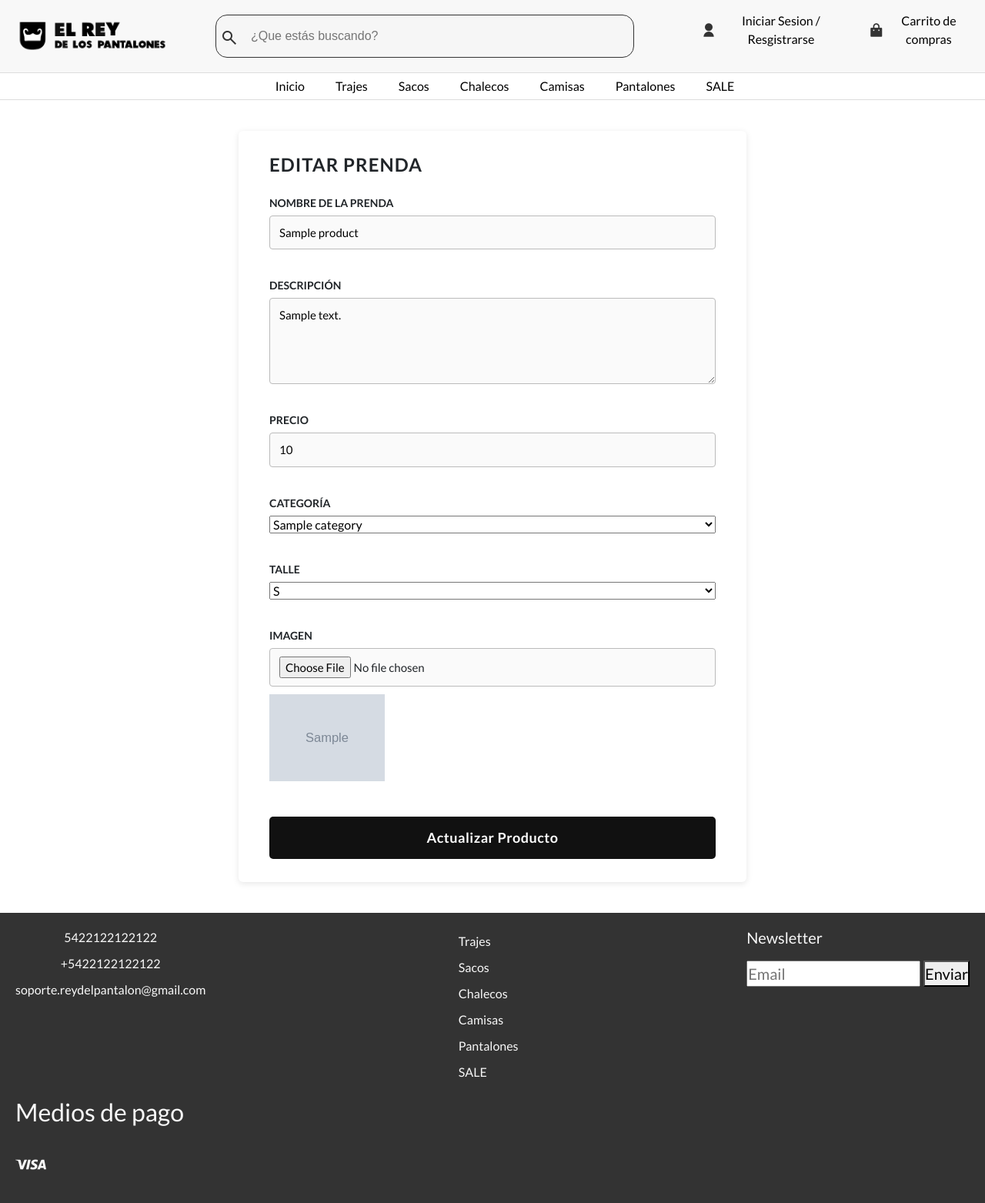
After one commit to DanielAldave/DPFS_Daniel_Aldave, a Node server app: page /producto/editar/1 in a window 1280 px wide. The commit adds this page. Shown: the whole page at 77% size. Run offline with Node 20, Linux system fonts and the light colour scheme; tables that the repository leaves empty hold one stand-in row (values such as "Sample post"); grey boxes marked "Sample" are stand-in pictures; some libraries are stand-ins or nearby versions.

Commit message:
falta react

```diff
--- a/app.js
+++ b/app.js
@@ -2,6 +2,16 @@ const express = require('express')
 const app = express()
 const port = 3000
 const path = require('path')
+const methordOverride = require('method-override')
+const session = require('express-session')
+
+const corse = require('cors')
+
+app.use(corse())
+
+app.use(express.urlencoded({ extended: false })) // Para manejar datos de formularios
+app.use(express.json()) // Para manejar datos JSON
+app.use(methordOverride('_method')) // Para manejar métodos PUT y DELETE en formularios
 
 // Configuración de EJS
 app.set('view engine', 'ejs');
@@ -18,12 +28,18 @@ app.get('/addProduct', (req, res) => {
     res.send('Aqui va el form')
   })
 
-app.get('/login', (req, res) => {
-    res.render('login')
+
+app.get('/detail', (req, res) => {
+  res.render('detail', {
+    title: 'Detalle del Producto',
+    product: {
+      id: 1,
+      name: 'Producto Ejemplo',
+      description: 'Descripción del producto de ejemplo',
+      price: 100,
+      image: 'imagen-ejemplo.jpg'
+    }
   })
-
-app.get('/producto', (req, res) => {
-  res.render('producto')
 })
 
 app.get('/carrito', (req, res) => {
@@ -39,11 +55,9 @@ app.get('/login', (req, res) => {
 })
 
 
+
 // static files
 app.use(express.static(path.join(__dirname, 'public')))
-
-const indexRoutes = require('./routes/home.routes.js')
-app.use('/', indexRoutes)
 
 const productoRoutes = require('./routes/producto.routes.js')
 app.use('/producto', productoRoutes)
--- a/controllers/products.controllers.js
+++ b/controllers/products.controllers.js
@@ -2,14 +2,14 @@ const fs = require('fs');
 //const path = require('path');
 const db = require('../database/models');
 const { uploadProd } = require('../middlewares/multer');
-//const { validationResult } = require('express-validator');
+const { validationResult } = require('express-validator');
 
 
 module.exports = {
-    getProduct:async (req, res,) => {
+    getProduct: async (req, res,) => {
         try {
             const product = await db.Product.findByPk(req.params.id);
-            res.render('producto.ejs', {product});
+            res.render('producto.ejs', { product });
 
         } catch (error) {
             console.log(error);
@@ -19,7 +19,11 @@ module.exports = {
     create: async (req, res) => {
         try {
             const categories = await db.Category.findAll();
-            res.render('nuevoProducto.ejs', {categories});
+            res.render('nuevoProducto.ejs', {
+                categories,
+                old: {},
+                errors: {}
+            });
         } catch (error) {
             console.log(error);
         }
@@ -28,39 +32,107 @@ module.exports = {
         try {
             const categories = await db.Category.findAll();
             const resultValidator = validationResult(req);
-            // Validar que todos los campos requeridos estén presentes
-            if(resultValidator.isEmpty()){
+            if (resultValidator.isEmpty()) {
                 let newProduct = {
+                    name: req.body.name,
+                    description: req.body.description,
+                    price: parseInt(req.body.price, 10),
+                    category_id: req.body.category,
+                    image: req.file?.filename || "img_default.jpg"
+                };
+                await db.Product.create(newProduct);
+                res.redirect("/");
+            } else {
+                return res.render('nuevoProducto.ejs', {
+                    errors: resultValidator.mapped(),
+                    old: req.body,
+                    categories
+                });
+            }
+        } catch (error) {
+            console.error(error);
+            res.status(500).send('Error al crear el producto');
+        }
+    },
+    edit: async (req, res) => {
+        try {
+            const product = await db.Product.findByPk(req.params.id);
+            const categories = await db.Category.findAll();
+            res.render('editarProducto.ejs', {
+                product,
+                categories,
+                errors: {},
+                old: product
+            });
+        } catch (error) {
+            console.log(error);
+            res.status(500).send('Error al cargar el formulario de edición');
+        }
+    },
+
+    updateProduct: async (req, res) => {
+        try {
+            const resultValidator = validationResult(req);
+            const categories = await db.Category.findAll();
+            if (resultValidator.isEmpty()) {
+                await db.Product.update({
                     name: req.body.name,
                     description: req.body.description,
                     price: req.body.price,
                     category_id: req.body.category,
-                    image: req.file?.filename || "imagen default.png"
-                };
-                await db.Product.create(newProduct);
-
-                res.redirect("/");
-
-            } else{
-                return res.render('producto/create',{
+                    talle: req.body.talle,
+                    image: req.file?.filename || req.body.oldImage // Usa la imagen anterior si no se sube una nueva
+                }, {
+                    where: { id: req.params.id }
+                });
+                res.redirect('/'); // O a la vista de detalle
+            } else {
+                const product = await db.Product.findByPk(req.params.id);
+                res.render('editarProducto.ejs', {
+                    product,
+                    categories,
                     errors: resultValidator.mapped(),
-                    old: req.body, categories, files
+                    old: req.body
                 });
             }
-
-            // Crear el producto en la base de datos
-            await db.Product.create({
-                name,
-                price,
-                description,
-                categoryId,
-                image
-            });
-
-            res.redirect('/'); // Redirigir a la página principal o donde desees
         } catch (error) {
             console.error(error);
-            res.status(500).send('Error al crear el producto');
+            res.status(500).send('Error al editar el producto');
+        }
+    },
+
+
+// Eliminar un producto
+    destroy: async (req, res) => { // metodo para eliminar el producto
+        //OPCIONAL
+        //let modelToDelete = await db.Product.findByPk(req.params.id);
+        //if (modelToDelete.image != "img_default.png") {
+        //    const path = require('path');
+        //    fs.unlinkSync(path.join(__dirname, '../public/img/products/', modelToDelete.image));
+        //}
+        try {
+            const modelDelete = await db.Product.destroy({
+                where: {
+                    id: req.params.id
+                }
+            });
+            console.log('modelo borrado', modelDelete);
+            // redireccionar
+            res.redirect('/');
+        } catch (error) {
+            console.log(error);
+
+        }},
+    // Vista del producto
+    product: async(req, res) => { // vista del producto
+        try {
+            const modelFound = await db.Product.findByPk(req.params.id);
+
+            res.render('detail', { modelFound });
+        } catch (error) {
+            console.log(error);
         }
     }
-}
+
+
+    }
--- a/middlewares/multer.js
+++ b/middlewares/multer.js
@@ -3,7 +3,7 @@ const path = require("path");
 
 const storageProd = multer.diskStorage({
   destination: function (req, file, cb) {
-    cb(null, path.join(__dirname, '../public/images/products'));
+    cb(null, path.join(__dirname, '../public/img/products'));
   },
   filename: function (req, file, cb) {
     // const uniqueSuffix = Date.now() + '-' + Math.round(Math.random() * 1E9);
@@ -14,7 +14,7 @@ const storageProd = multer.diskStorage({
 
 const storageUser = multer.diskStorage({
   destination: function (req, file, cb) {
-    cb(null, path.join(__dirname, '../public/images/avatar/profiles'));
+    cb(null, path.join(__dirname, '../public/img/avatar/profiles'));
   },
   filename: function (req, file, cb) {
     // const uniqueSuffix = Date.now() + '-' + Math.round(Math.random() * 1E9);
--- a/package.json
+++ b/package.json
@@ -18,9 +18,13 @@
   },
   "homepage": "https://github.com/DanielAldave/DPFS_Daniel_Aldave#readme",
   "dependencies": {
+    "bcrypt": "^6.0.0",
+    "cors": "^2.8.5",
     "ejs": "^3.1.10",
     "express": "^4.21.2",
+    "express-session": "^1.18.1",
     "express-validator": "^7.2.1",
+    "method-override": "^3.0.0",
     "multer": "^2.0.0",
     "mysql2": "^3.14.1",
     "nodemon": "^3.1.9",
--- /dev/null
+++ b/views/editarProducto.ejs
@@ -0,0 +1,84 @@
+<!DOCTYPE html>
+<html lang="es">
+<%- include('./partials/head.ejs', {style : 'general', stylemain : 'nuevoProducto'})  %>
+<body>
+    <%- include('partials/header.ejs') %>
+
+    <main>
+        <section class="pago-section">
+            <h2>Editar Prenda</h2>
+            <form method="post" action="/producto/edit/<%= product.id %>?_method=PUT" enctype="multipart/form-data">
+                <div class="form-group">
+                    <label for="nombre">Nombre de la prenda</label>
+                    <input name="name" type="text" value="<%= old?.name || product.name %>" id="nombre" placeholder="Nombre del producto" required />
+                    <% if (errors?.name) { %>
+                        <p class="error"><%= errors.name.msg %></p>
+                    <% } %>
+                </div>
+
+                <div class="form-group">
+                    <label for="descripcion">Descripción</label>
+                    <textarea id="descripcion" name="description" rows="4" placeholder="Descripción del producto" required><%= old?.description || product.description %></textarea>
+                    <% if (errors?.description) { %>
+                        <p class="error"><%= errors.description.msg %></p>
+                    <% } %>
+                </div>
+
+                <div class="form-group">
+                    <label for="precio">Precio</label>
+                    <input type="number" name="price" value="<%= old?.price || product.price %>" id="precio" placeholder="Precio en $ ARS" step="0.01" min="0" required />
+                    <% if (errors?.price) { %>
+                        <p class="error"><%= errors.price.msg %></p>
+                    <% } %>
+                </div>
+
+                <div class="form-group">
+                    <label for="categoria">Categoría</label>
+                    <select id="categoria" name="category" required>
+                        <option value="">Seleccione una categoría</option>
+                        <% categories.forEach(category => { %>
+                            <option value="<%= category.id %>" <%= (old?.category == category.id || product.category_id == category.id) ? 'selected' : '' %>><%= category.name %></option>
+                        <% }) %>
+                    </select>
+                    <% if (errors?.category) { %>
+                        <p class="error"><%= errors.category.msg %></p>
+                    <% } %>
+                </div>
+
+                <div class="form-group">
+                    <label for="talle">Talle</label>
+                    <select id="talle" name="talle" required>
+                        <option value="S" <%= (old?.talle == 'S' || product.talle == 'S') ? 'selected' : '' %>>S</option>
+                        <option value="M" <%= (old?.talle == 'M' || product.talle == 'M') ? 'selected' : '' %>>M</option>
+                        <option value="L" <%= (old?.talle == 'L' || product.talle == 'L') ? 'selected' : '' %>>L</option>
+                        <option value="XL" <%= (old?.talle == 'XL' || product.talle == 'XL') ? 'selected' : '' %>>XL</option>
+                    </select>
+                </div>
+
+                <div class="form-group">
+                    <label for="imagen">Imagen</label>
+                    <input type="file" id="imagen" name="imagen" accept="image/*" />
+                    <% if (product.image) { %>
+                        <img src="/img/products/<%= product.image %>" alt="Imagen actual" style="max-width: 150px; margin-top: 10px;" />
+                    <% } %>
+                </div>
+
+                <button type="submit" class="btn-realizar-pedido">Actualizar Producto</button>
+
+            </form>
+        </section>
+    </main>
+
+    <%- include('partials/footer.ejs') %>
+
+    <script>
+        document.addEventListener('DOMContentLoaded', function () {
+            const form = document.querySelector('form');
+            const submitButton = form.querySelector('button[type="submit"]');
+            form.addEventListener('submit', function () {
+                submitButton.disabled = true;
+            });
+        });
+    </script>
+</body>
+</html>
```
Also changed, not shown: middlewares/validator.js (+14 -12 lines), public/css/home.css (+10 -0 lines), public/css/producto.css (+11 -1 lines), routes/producto.routes.js (+17 -9 lines), views/detail.ejs (renamed from views/producto.ejs, +18 -28 lines), views/home.ejs (+13 -11 lines), views/nuevoProducto.ejs (+30 -22 lines), public/css/nuevoProducto.css (line endings or trailing spaces), public/img/products/img_default.jpg (renamed from public/img/imagen default.jpg), 1 other file.
